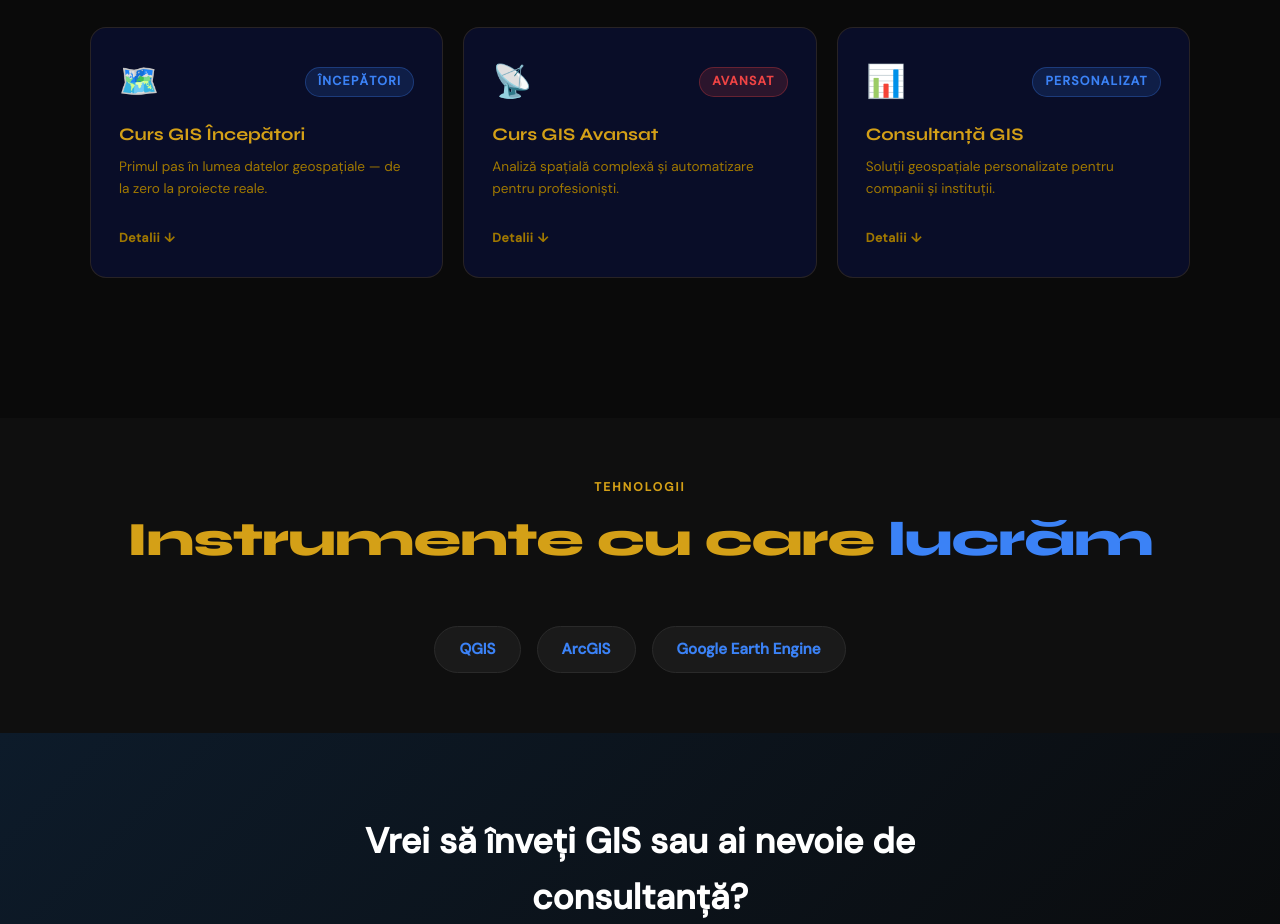
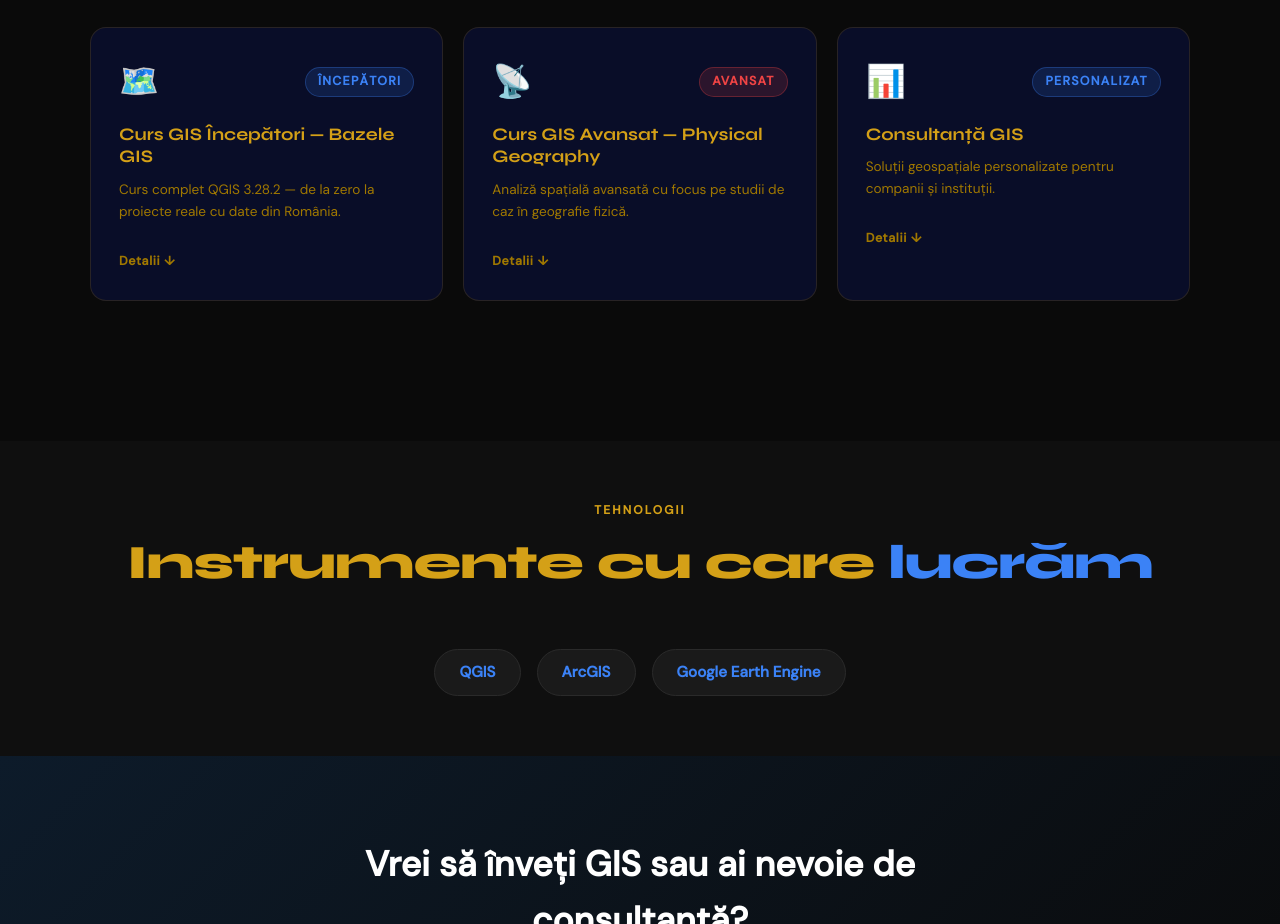
Before and after one commit to TopRoxProject/toprox-website, a React (Create React App) app: page /gis in a window 1280 px wide. Shown: the part 1540-2464 px from the top of the page. Built offline with nearby package versions, Linux system fonts and the light colour scheme; the HTML template or start-up script is replaced by a standard one.

Commit message:
Update GIS.js

```diff
--- a/src/pages/GIS.js
+++ b/src/pages/GIS.js
@@ -4,28 +4,32 @@ import './GIS.css';
 const gisServices = [
   {
     icon: '🗺️',
-    title: 'Curs GIS Începători',
-    short: 'Primul pas în lumea datelor geospațiale — de la zero la proiecte reale.',
+    title: 'Curs GIS Începători — Bazele GIS',
+    short: 'Curs complet QGIS 3.28.2 — de la zero la proiecte reale cu date din România.',
     details: [
-      'Introducere în sisteme de coordonate și proiecții',
-      'Utilizare QGIS și ArcGIS pentru analiză de bază',
-      'Import și procesare date vectoriale și raster',
-      'Creare hărți tematice profesionale',
-      'Proiecte practice cu date reale din România',
+      'Curs 1: Terminologie și Concepte GIS — CRS, date vectoriale și raster',
+      'Curs 2: Conversii din Date Non-Spațiale în Date Spațiale',
+      'Curs 3: Metode și Procese GIS',
+      'Curs 4: Hărți de Distribuție',
+      'Curs 5: Formate de Date GIS — Ghid Complet',
+      'Curs 6: Simbolizare Avansată — Toate Opțiunile',
+      'Curs 7: Print Layout — Crearea Hărților Profesionale',
+      'Curs 8: Geoprocesare — Analiza Spațială Vectorială',
+      'Curs 9: Digitizare și Editare Avansată a Geometriilor',
     ],
     tag: 'Începători',
     color: 'blue',
   },
   {
     icon: '📡',
-    title: 'Curs GIS Avansat',
-    short: 'Analiză spațială complexă și automatizare pentru profesioniști.',
+    title: 'Curs GIS Avansat — Physical Geography',
+    short: 'Analiză spațială avansată cu focus pe studii de caz în geografie fizică.',
     details: [
-      'Analiză spațială avansată și modelare de teren',
-      'Automatizare fluxuri GIS cu Python (PyQGIS)',
-      'Integrare baze de date spațiale (PostGIS)',
-      'Publicare hărți web și servicii WMS/WFS',
-      'Proiecte de consultanță cu date reale',
+      '3D GIS Modelling — digitizare 3D, DEM, date LiDAR (3h)',
+      'GIS Modelling in Geomorphology — hărți hipsometrice, pantă, aspect (3h)',
+      'GIS Modelling in Hydrology — scenarii inundații, bazine hidrografice (2h)',
+      'GIS Modelling for Vegetation and Land Use — indici vegetație, hărți utilizare teren (3h)',
+      'Prezentare finală cu hărți, analize și rapoarte (2h)',
     ],
     tag: 'Avansat',
     color: 'red',
```
